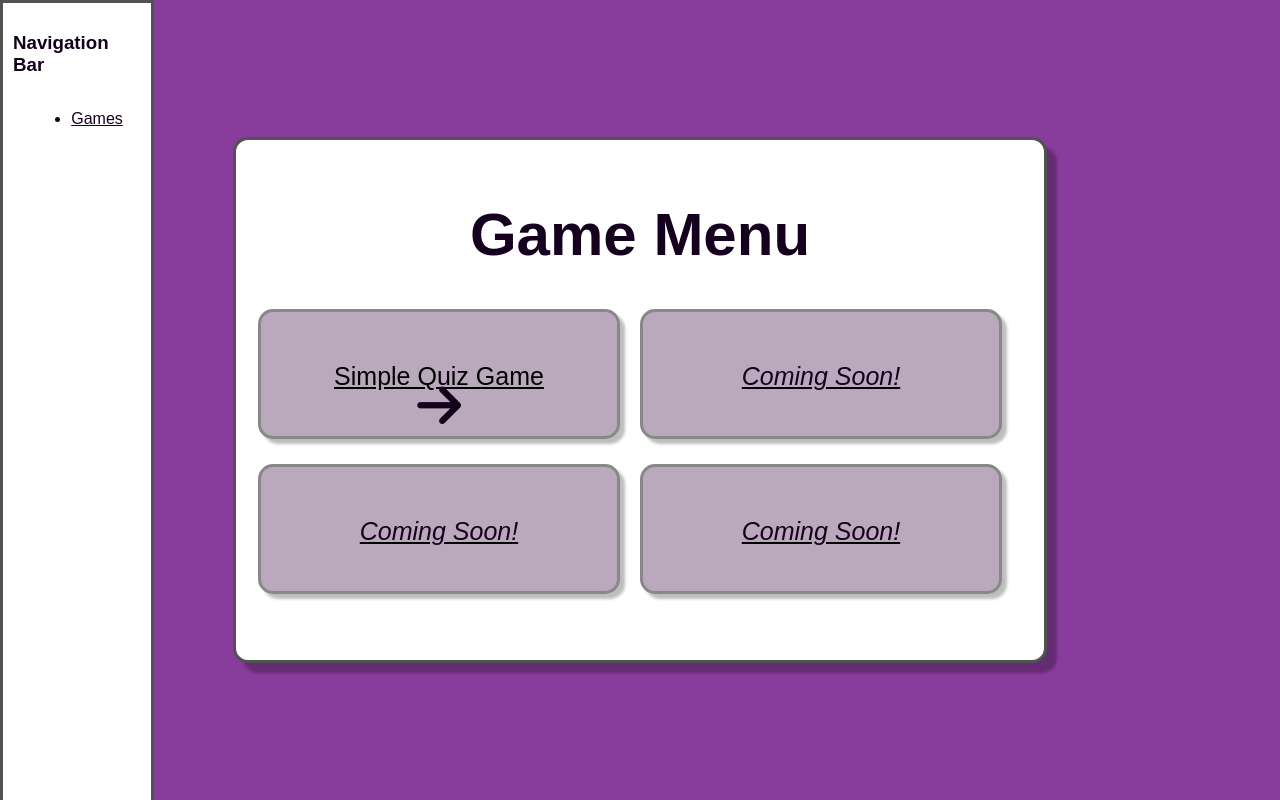
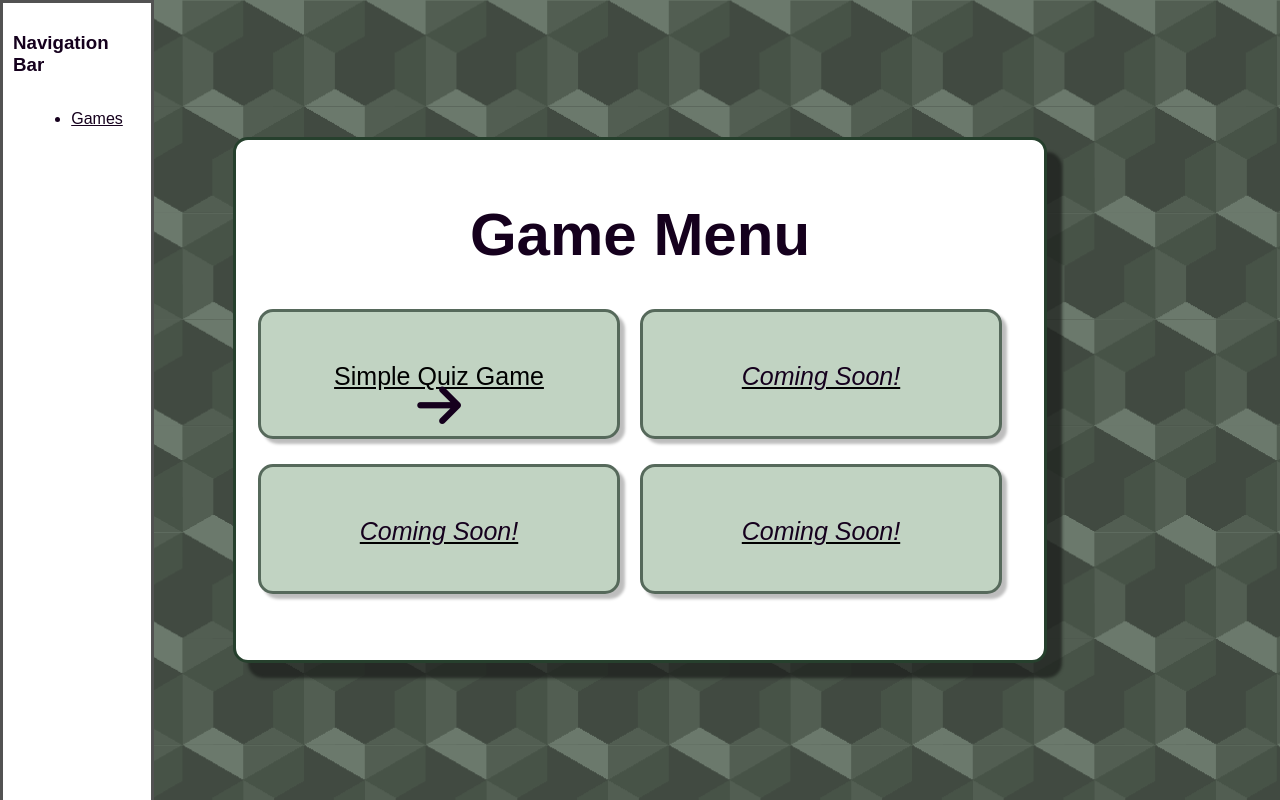
Before and after one commit to std-runtime-error/senior-project-nutrition, a React (Create React App) app: page / in a window 1280 px wide. Built offline with nearby package versions, Linux system fonts and the light colour scheme.

Commit message:
Change background and colors

```diff
--- a/src/index.css
+++ b/src/index.css
@@ -5,6 +5,35 @@ body {
     sans-serif;
   -webkit-font-smoothing: antialiased;
   -moz-osx-font-smoothing: grayscale;
+
+ /* Background provided by FreeFrontend
+  Author: Josetxu
+  Date: Dec 31, 2021
+  Title: 3D Honeycomb Tessellated Pattern. No Div. Pure CSS
+  Link: https://codepen.io/josetxu/pen/BawYgjG
+*/
+  --u:  1.52vmin;
+	--c1: #6b796c;
+	--c2: #525e52;
+	--c3: #475347;
+	--c4: #414a41;
+	--c5: #414a41;
+	--gp: 50%/calc(var(--u) * 10) calc(var(--u) * 17.5);
+	--bp: calc(var(--u) * -5) calc(var(--u) * -8.75);
+	height: 100vh;
+	--bg:
+		conic-gradient(from 120deg at 74.5% 91.75% , var(--c2) 0 120deg, #fff0 0 360deg) var(--gp),
+		conic-gradient(from 120deg at 25.5% 91.75% , var(--c1) 0 120deg, #fff0 0 360deg) var(--gp),
+		conic-gradient(from 60deg at 74.5% 75%, var(--c3) 0 120deg, #fff0 0 360deg) var(--gp),
+		conic-gradient(from 180deg at 25.5% 75%, var(--c2) 0 120deg, #fff0 0 360deg) var(--gp),
+		conic-gradient(from 120deg at 50% 67%, var(--c5) 0 120deg, #fff0 0 360deg) var(--gp),
+		conic-gradient(from 90deg at 50% 50%, var(--c1) 0 30deg, var(--c4) 0 90deg, var(--c3) 0 150deg, var(--c2) 0 180deg, #fff0 0 360deg) var(--gp);
+	background:
+		var(--bg), var(--bg), var(--c1);
+   background-position:
+		var(--bp), var(--bp), var(--bp), var(--bp), var(--bp), var(--bp),
+		0 0, 0 0, 0 0, 0 0, 0 0, 0 0;
+
 }
 
 * {
@@ -14,7 +43,6 @@ body {
 
 /* setting for background of the app */
 body {
-  background-color: #883c9b;
   display: flex;
   justify-content: center;
   align-items: center;
@@ -106,10 +134,10 @@ button {
   height: min-content;
   border-radius: 15px;
   padding: 20px;
-  border: 3px solid #525252;
+  border: 3px solid #26402d;
   align-items: left;
   font-size: 30px;
-  box-shadow: 10px 10px 3px #00000042;
+  box-shadow: 15px 15px 3px #1c1f1cb8;
 }
 
 .GameMenuButton{
@@ -122,17 +150,19 @@ button {
   align-items: center;
   text-align: center;
   color: #000000;
-  background-color: #baa8bd;
+  background-color: #c1d3c2;
   border-radius: 15px;
   padding: 50px;
-  border: 3px solid #888888;
+  border: 3px solid #56695b;
   margin-bottom: 5px;
   box-shadow: 5px 5px 3px #00000042;
   transition: 0.1s;
 
   &:hover,
   &:focus {
-    border-color: #fa02fe;
+    height: calc(3vh - 6px);
+    width: calc(20vw - 6px);
+    border: 6px solid #39bb18;
     font-size:30px;
     box-shadow: 7px 7px 7px #000000a0;
   }
@@ -144,15 +174,3 @@ button {
   grid-template-columns: auto auto auto;
   grid-gap: 20px;
 }
-
-@keyframes move {
-  0% {
-    background-position: 0 0;
-  }
-  50% {
-    background-position: 400% 0;
-  }
-  100% {
-    background-position: 0 0;
-  }
-}
```
